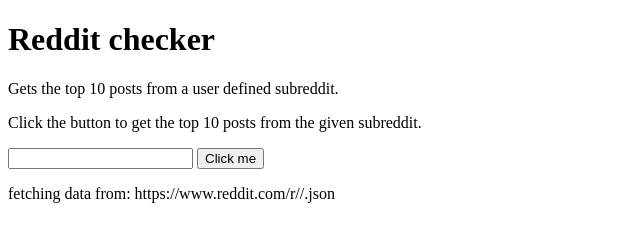
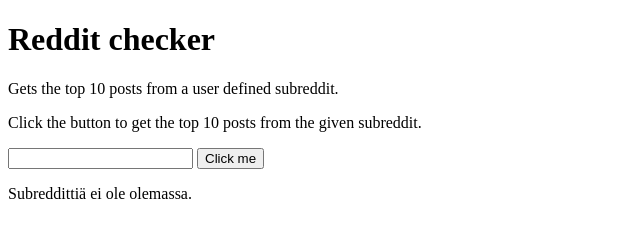
Before and after one commit to sonikki/js_project2, a plain HTML site: page index.html in a window 1280 px wide. Both pictures are taken after a click on the button "Click me". Shown: the whole page, without its empty margins (0-640 px from the left). Drawn offline with Linux system fonts and the light colour scheme; no server answers.

Commit message:
catching error

```diff
--- a/index.html
+++ b/index.html
@@ -19,17 +19,10 @@
             var subreddit = document.getElementById("subreddit").value;
             var url = "https://www.reddit.com/r/" + subreddit + "/.json";
             document.getElementById("tulos").innerHTML += "fetching data from: " + url;
-            function handleErrors(response) {
-                if (!response.ok) {
-                    throw Error(response.statusText);
-
-                }
-                return response;
-            }
-            fetch(url)
-                .then(handleErrors)
-                .then(response => response.json())
-                .then(data => listPosts(data));
+           fetch (url)
+           .then(response => response.json())
+           .then(data => listPosts(data))
+           .catch(document.getElementById("tulos").innerHTML = "Subreddittiä " +document.getElementById("subreddit").value+" ei ole olemassa.")
 
         }
 
```
